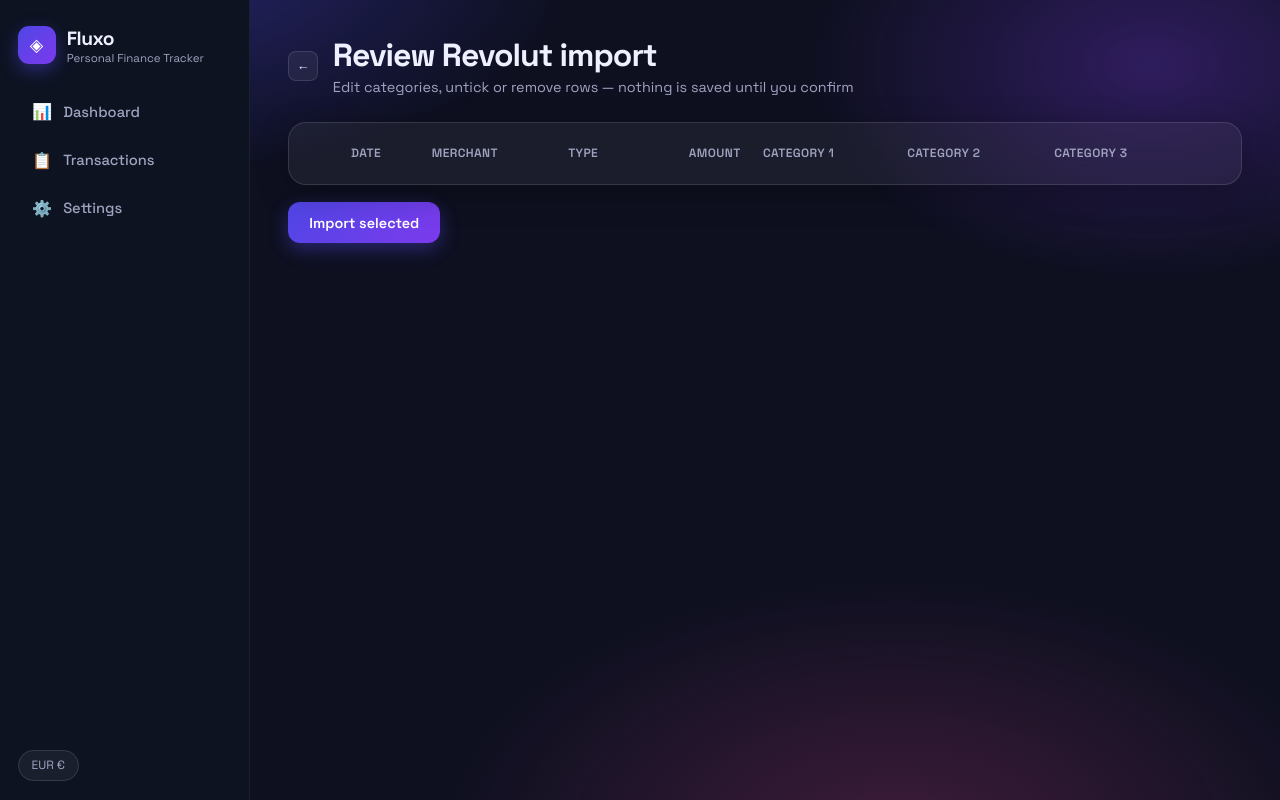
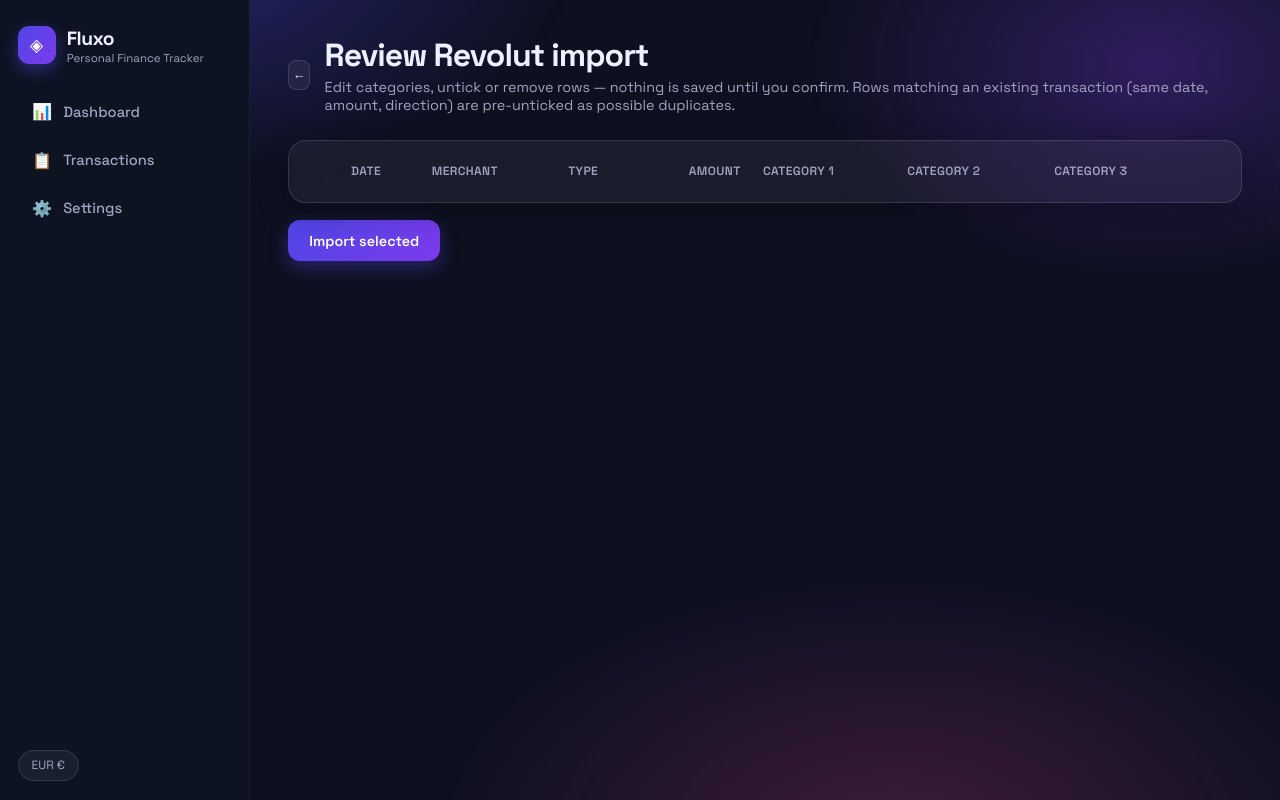
Before and after one commit to duaneyoung/fluxo, a Flask app: template templates/revolut_preview.html in a window 1280 px wide. Run offline with Flask 3, Linux system fonts and the light colour scheme; the template is opened without the code that fills it, so the values that code supplies are empty.

Commit message:
Revolut import: flag potential duplicates against existing transactions

```diff
--- a/app.py
+++ b/app.py
@@ -224,6 +224,21 @@ def import_revolut():
     except ValueError as exc:
         return render_template('revolut_preview.html', rows_json='[]',
                                error=str(exc))
+
+    # Flag potential duplicates: same date + amount + direction as an
+    # existing transaction. Count-aware — two identical coffees only flag
+    # as many as already exist in the DB.
+    from collections import Counter
+    existing = Counter(
+        (t['date'], round(t['amount'], 2), t['transaction_type'])
+        for t in db.get_transactions())
+    for r in rows:
+        key = (r['date'], round(r['amount'], 2), r['transaction_type'])
+        if r['include'] and existing.get(key, 0) > 0:
+            existing[key] -= 1
+            r['include'] = False
+            r['note'] = 'possible duplicate'
+
     return render_template('revolut_preview.html',
                            rows_json=json.dumps(rows), error=None)
 
--- a/templates/revolut_preview.html
+++ b/templates/revolut_preview.html
@@ -6,7 +6,8 @@
         <a href="{{ url_for('add_transaction_view') }}" class="icon-btn" title="Back">←</a>
         <div>
             <h1>Review Revolut import</h1>
-            <div class="sub">Edit categories, untick or remove rows — nothing is saved until you confirm</div>
+            <div class="sub">Edit categories, untick or remove rows — nothing is saved until you confirm.
+                Rows matching an existing transaction (same date, amount, direction) are pre-unticked as possible duplicates.</div>
         </div>
     </div>
 </div>
```
